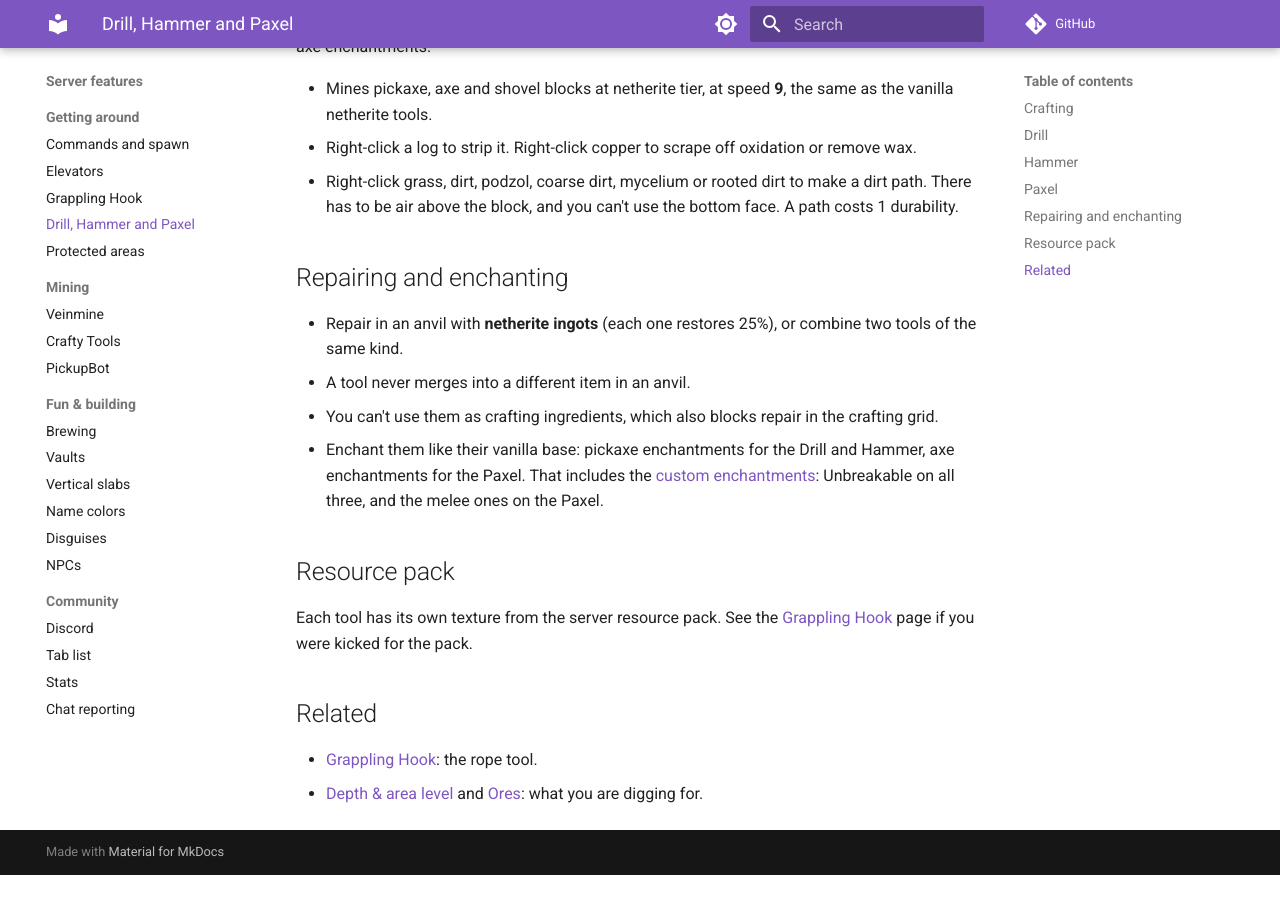
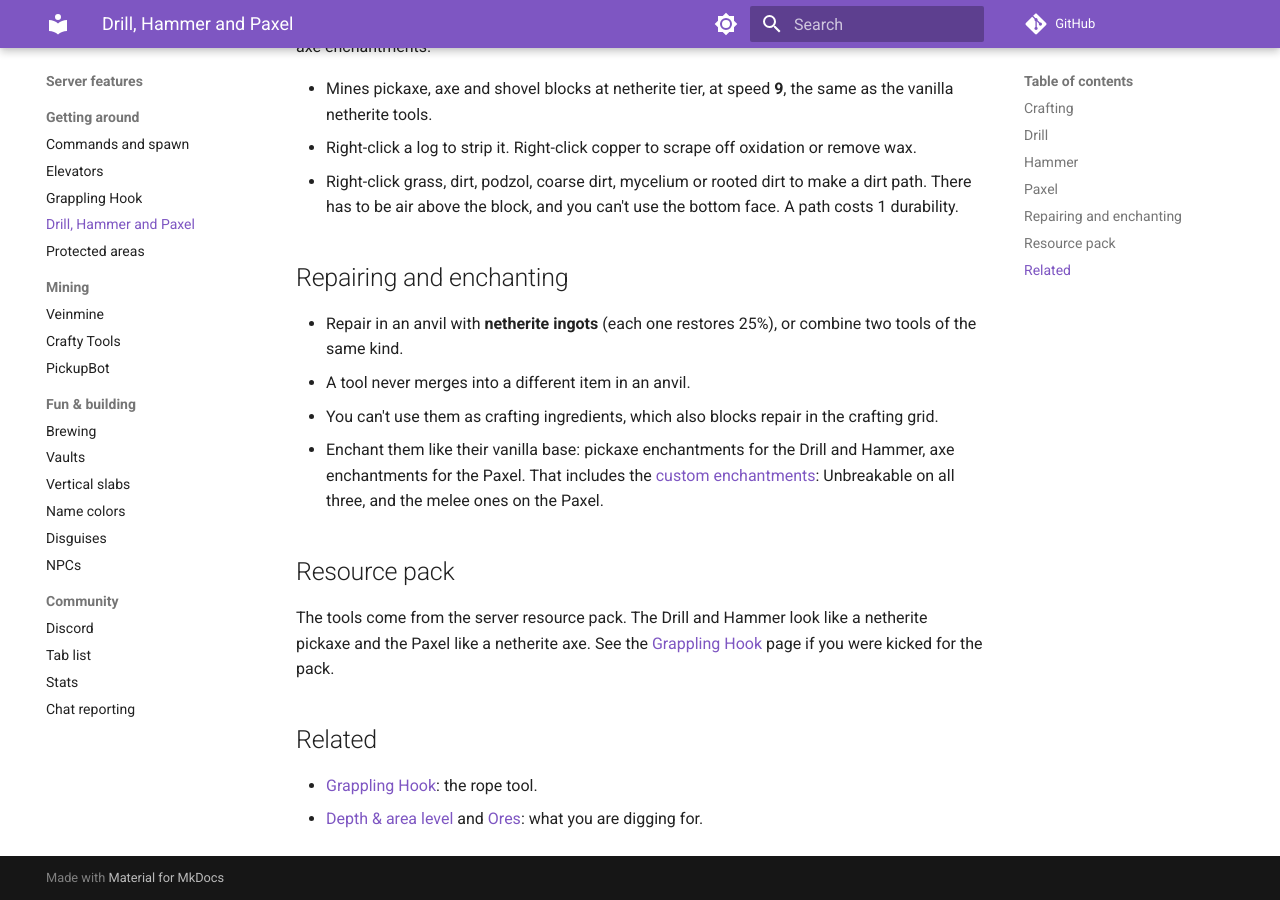
Before and after one commit to Craftyplayz/DwellerMC-wiki, an MkDocs documentation site: the page built from docs/items/mining-tools.md, in a window 1280 px wide and 900 px high, scrolled down 1474 px. Built offline with MkDocs 1.6.1 and Material for MkDocs 9.7.7, drawn with Linux system fonts in a browser that asks for light colours; comment, search, counter and statistics services are not loaded; before the commit the page ends 2349 px from its top, so only the background shows below that.

Commit message:
Replace the DwellerTools item textures with vanilla placeholders
Co-Authored-By: Claude Opus 5.5 <noreply@anthropic.com>

```diff
--- a/docs/items/mining-tools.md
+++ b/docs/items/mining-tools.md
@@ -42,7 +42,7 @@ A pickaxe, axe and shovel in one. It is a netherite axe underneath, so it hits l
 - Enchant them like their vanilla base: pickaxe enchantments for the Drill and Hammer, axe enchantments for the Paxel. That includes the [custom enchantments](../enchants/list.md): Unbreakable on all three, and the melee ones on the Paxel.
 
 ## Resource pack
-Each tool has its own texture from the server resource pack. See the [Grappling Hook](grappling-hook.md#resource-pack) page if you were kicked for the pack.
+The tools come from the server resource pack. The Drill and Hammer look like a netherite pickaxe and the Paxel like a netherite axe. See the [Grappling Hook](grappling-hook.md#resource-pack) page if you were kicked for the pack.
 
 ## Related
 - [Grappling Hook](grappling-hook.md): the rope tool.
```
Also changed, not shown: docs/items/grappling-hook.md (+1 -1 lines).
